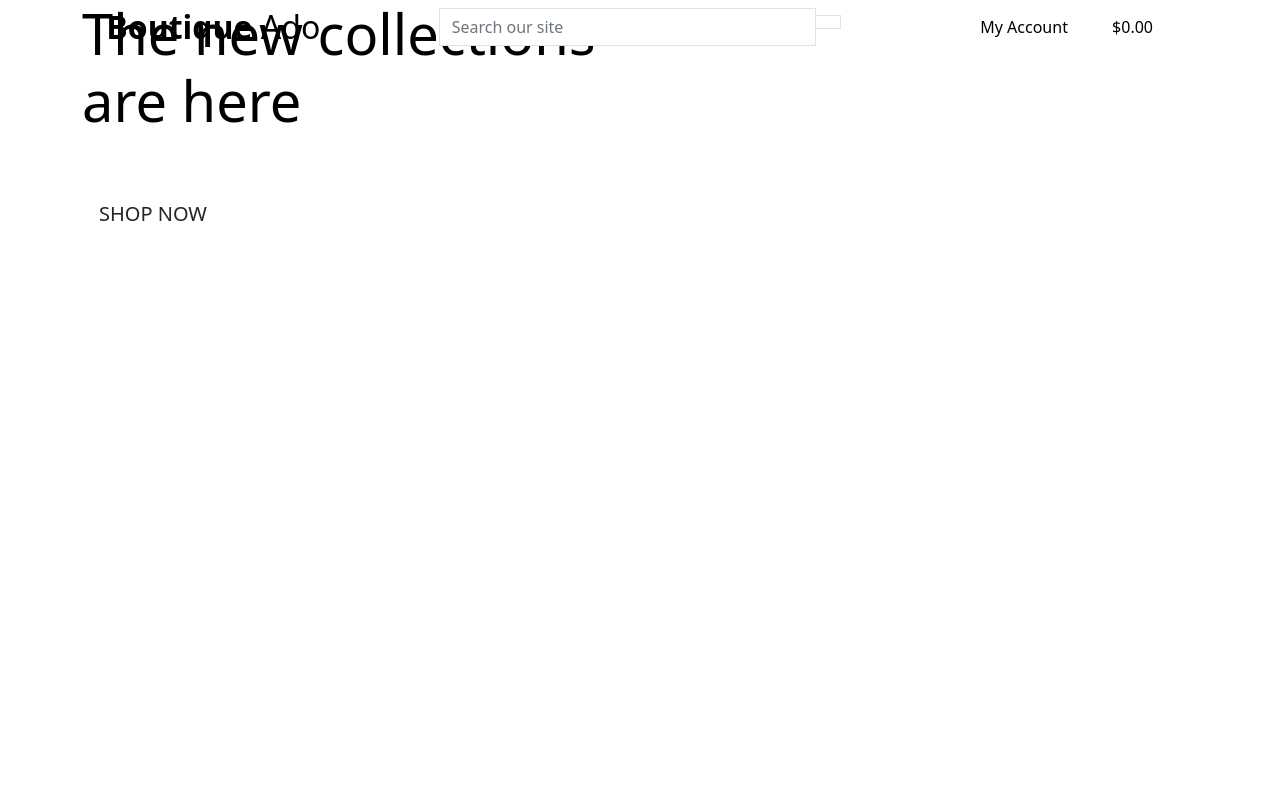
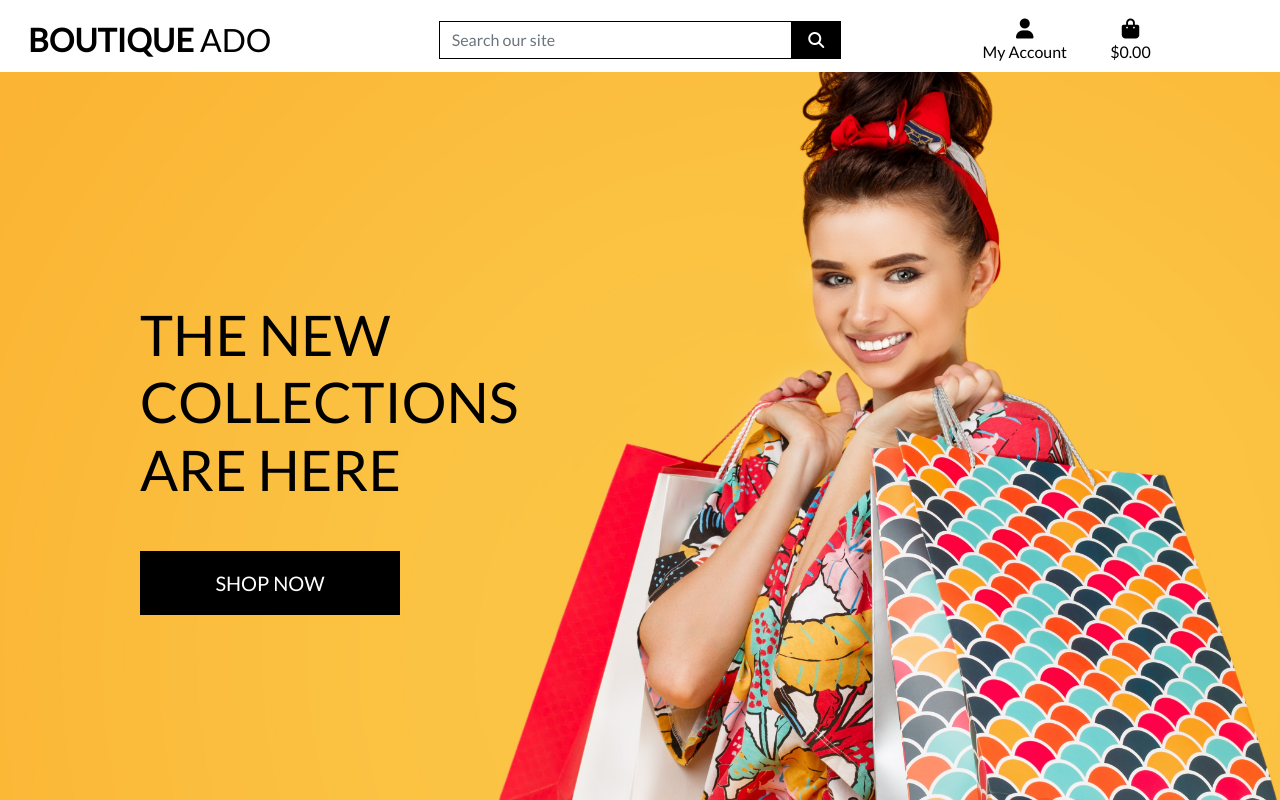
Before and after one commit to Hiimus/ci_boutique_v1, a Django app: page / in a window 1280 px wide. Run offline with Django 3.2, Linux system fonts and the light colour scheme; some libraries are stand-ins or nearby versions.

Commit message:
completed homepage header and css

```diff
--- a/ci_boutique_v1/settings.py
+++ b/ci_boutique_v1/settings.py
@@ -147,6 +147,12 @@ USE_TZ = True
 # https://docs.djangoproject.com/en/3.2/howto/static-files/
 
 STATIC_URL = '/static/'
+STATICFILES_DIRS = (os.path.join(BASE_DIR, 'static'),)
+
+MEDIA_URL = '/media/'
+MEDIA_ROOT = os.path.join(BASE_DIR, 'media')
+
+
 
 # Default primary key field type
 # https://docs.djangoproject.com/en/3.2/ref/settings/#default-auto-field
--- a/ci_boutique_v1/urls.py
+++ b/ci_boutique_v1/urls.py
@@ -15,9 +15,11 @@ Including another URLconf
 """
 from django.contrib import admin
 from django.urls import path, include
+from django.conf import settings
+from django.conf.urls.static import static
 
 urlpatterns = [
     path('admin/', admin.site.urls),
     path('accounts/', include('allauth.urls')),
     path('', include('home.urls'))
-]
+] + static(settings.MEDIA_URL, document_root=settings.MEDIA_ROOT)
--- /dev/null
+++ b/static/css/base.css
@@ -0,0 +1,81 @@
+html {
+    height: 100%;
+}
+
+body {
+    background: url('/media/homepage_background_cropped.jpg') no-repeat center center fixed;
+    background-size: cover;
+    height: calc(100vh - 164px);
+    color: #555;
+    font-family: 'Lato';
+}
+
+/* from Bulma */
+.icon {
+    align-items: center;
+    display: inline-flex;
+    justify-content: center;
+    height: 1.5rem;
+    width: 1.5rem;
+}
+
+.logo-font {
+    text-transform: uppercase;
+}
+
+.main-logo-link {
+    width: fit-content;
+}
+
+.shop-now-button {
+    background: black;
+    color: white;
+    min-width: 260px;
+}
+
+.btn-black {
+    background: black;
+    color: white;
+}
+
+.shop-now-button:hover,
+.shop-now-button:active,
+.shop-now-button:focus,
+.btn-black:hover,
+.btn-black:active,
+.btn-black:focus {
+    background: #222;
+    color: white;
+}
+
+.text-black {
+    color: #000 !important;
+}
+
+.border-black {
+    border: 1px solid black !important;
+}
+
+/* -------------------------------- Media Queries */
+
+/* Slightly larger container on xl screens */
+@media (min-width: 1200px) {
+  .container {
+    max-width: 80%;
+  }
+}
+
+/* fixed top navbar only on medium and up */
+@media (min-width: 992px) {
+    .fixed-top-desktop-only {
+        position: fixed;
+        top: 0;
+        right: 0;
+        left: 0;
+        z-index: 1030;
+    }
+
+    .header-container {
+        padding-top: 164px;
+    }
+}
--- a/templates/base.html
+++ b/templates/base.html
@@ -17,13 +17,16 @@
     {% endblock %}
 
     {% block corecss %}
-        <link href="https://cdn.jsdelivr.net/npm/bootstrap@5.1.2/dist/css/bootstrap.min.css" rel="stylesheet" integrity="sha384-uWxY/CJNBR+1zjPWmfnSnVxwRheevXITnMqoEIeG1LJrdI0GlVs/9cVSyPYXdcSF" crossorigin="anonymous">
+      <link href="https://cdn.jsdelivr.net/npm/bootstrap@5.1.2/dist/css/bootstrap.min.css" rel="stylesheet" integrity="sha384-uWxY/CJNBR+1zjPWmfnSnVxwRheevXITnMqoEIeG1LJrdI0GlVs/9cVSyPYXdcSF" crossorigin="anonymous">
+      <link href="https://fonts.googleapis.com/css2?family=Lato&display=swap" rel="stylesheet">
+      <link rel="stylesheet" href="{% static 'css/base.css' %}">
     {% endblock %}
 
     {% block corejs %}
-        <script src="https://cdn.jsdelivr.net/npm/bootstrap@5.1.2/dist/js/bootstrap.bundle.min.js" integrity="sha384-kQtW33rZJAHjgefvhyyzcGF3C5TFyBQBA13V1RKPf4uH+bwyzQxZ6CmMZHmNBEfJ" crossorigin="anonymous"></script>
-        <script src="https://cdn.jsdelivr.net/npm/@popperjs/core@2.10.2/dist/umd/popper.min.js" integrity="sha384-7+zCNj/IqJ95wo16oMtfsKbZ9ccEh31eOz1HGyDuCQ6wgnyJNSYdrPa03rtR1zdB" crossorigin="anonymous"></script>
-        <script src="https://cdn.jsdelivr.net/npm/bootstrap@5.1.2/dist/js/bootstrap.min.js" integrity="sha384-PsUw7Xwds7x08Ew3exXhqzbhuEYmA2xnwc8BuD6SEr+UmEHlX8/MCltYEodzWA4u" crossorigin="anonymous"></script>
+      <script src="https://kit.fontawesome.com/edef311d81.js" crossorigin="anonymous"></script>
+      <script src="https://cdn.jsdelivr.net/npm/bootstrap@5.1.2/dist/js/bootstrap.bundle.min.js" integrity="sha384-kQtW33rZJAHjgefvhyyzcGF3C5TFyBQBA13V1RKPf4uH+bwyzQxZ6CmMZHmNBEfJ" crossorigin="anonymous"></script>
+      <script src="https://cdn.jsdelivr.net/npm/@popperjs/core@2.10.2/dist/umd/popper.min.js" integrity="sha384-7+zCNj/IqJ95wo16oMtfsKbZ9ccEh31eOz1HGyDuCQ6wgnyJNSYdrPa03rtR1zdB" crossorigin="anonymous"></script>
+      <script src="https://cdn.jsdelivr.net/npm/bootstrap@5.1.2/dist/js/bootstrap.min.js" integrity="sha384-PsUw7Xwds7x08Ew3exXhqzbhuEYmA2xnwc8BuD6SEr+UmEHlX8/MCltYEodzWA4u" crossorigin="anonymous"></script>
     {% endblock %}
 
     {% block extra_js %}
@@ -33,7 +36,7 @@
   </head>
   <body>
     <header class="container-fluid fixed-top">
-      <div class="row">
+      <div id="topnav" class="row bg-white pt-lg-2 d-none d-lg-flex">
         <div class="col-12 col-lg-4 my-auto py-1 py-lg-0 text-center text-lg-left">
           <a href="{% url 'home' %}" class="nav-link main-logo-link">
             <h2 class="logo-font text-black my-0"><strong>Boutique</strong> Ado</h2>
```
Also changed, not shown: media/homepage_background_cropped.jpg (added).
